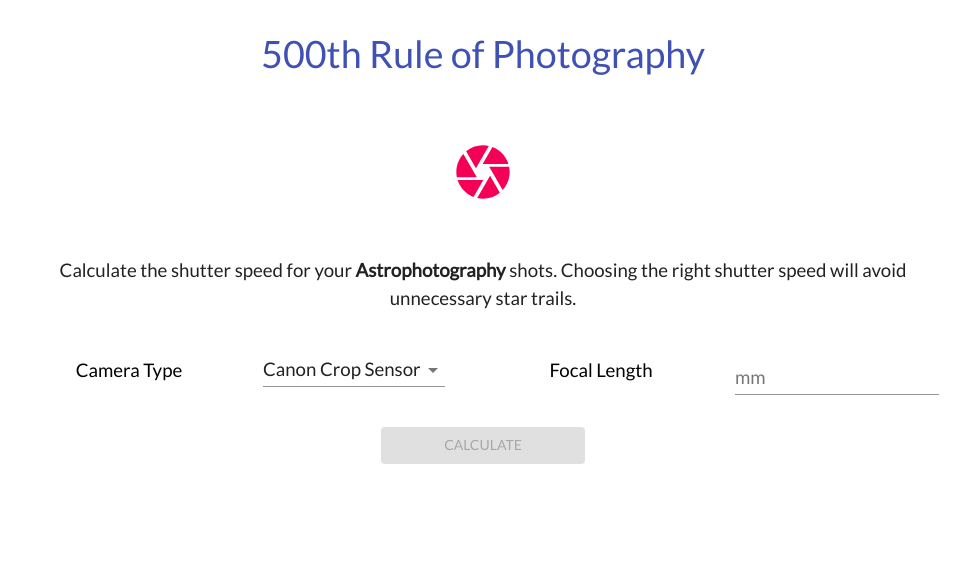
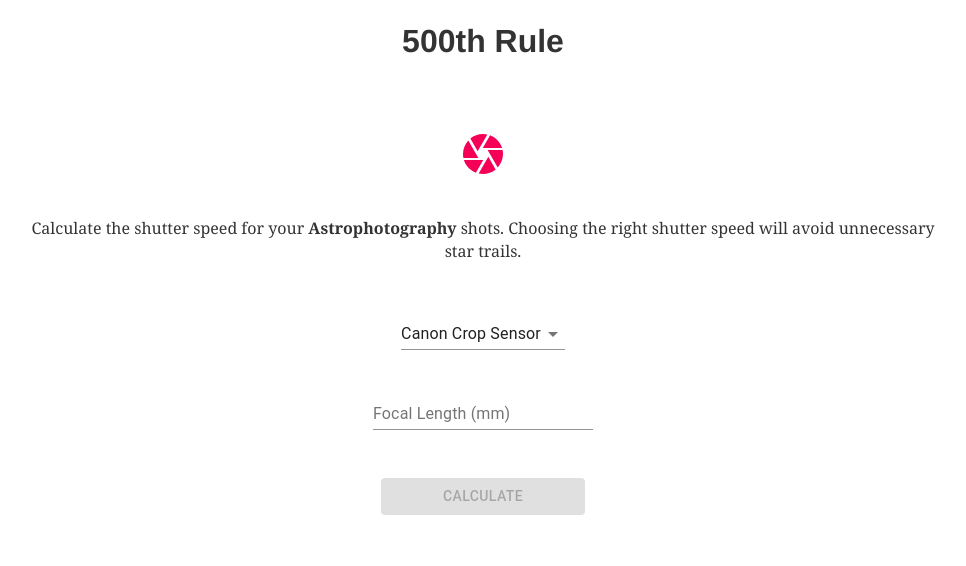
Before and after one commit to chilupa/500th-rule-of-photography, a Gatsby site: page / in a window 1280 px wide. Shown: the whole page, without its empty margins (157-1123 px from the left). Built offline with nearby package versions, Linux system fonts and the light colour scheme; Gatsby itself is replaced by a stand-in of ours.

Commit message:
Add typography

```diff
--- a/gatsby-config.js
+++ b/gatsby-config.js
@@ -1,10 +1,16 @@
 module.exports = {
   siteMetadata: {
-    title: `500th Rule of Photography`,
+    title: `500th Rule`,
     description: `500th rule helps you choose right camera settings to get a good exposure of stars and Milky ways and thus avoiding Star trails`,
     author: `Pavan Chilukuri`,
   },
   plugins: [
+    {
+      resolve: `gatsby-plugin-typography`,
+      options: {
+        pathToConfigModule: `src/utils/typography`,
+      },
+    },
     `gatsby-plugin-react-helmet`,
     {
       resolve: `gatsby-source-filesystem`,
--- a/package.json
+++ b/package.json
@@ -15,13 +15,17 @@
     "gatsby-plugin-offline": "^3.2.28",
     "gatsby-plugin-react-helmet": "^3.3.11",
     "gatsby-plugin-sharp": "^2.6.36",
+    "gatsby-plugin-typography": "^2.5.13",
     "gatsby-source-filesystem": "^2.3.30",
     "gatsby-transformer-sharp": "^2.5.15",
     "prop-types": "^15.7.2",
     "react": "^16.12.0",
     "react-dom": "^16.12.0",
     "react-helmet": "^6.1.0",
-    "react-reveal": "^1.2.2"
+    "react-reveal": "^1.2.2",
+    "react-typography": "^0.16.19",
+    "typography": "^0.16.19",
+    "typography-theme-funston": "^0.16.19"
   },
   "devDependencies": {
     "prettier": "2.1.0"
--- a/src/components/CameraSettings/CameraSettings.js
+++ b/src/components/CameraSettings/CameraSettings.js
@@ -1,10 +1,8 @@
 import React, { useState } from "react"
-import { Grid, Button, Typography, Snackbar } from "@material-ui/core"
+import { Grid, Button, Snackbar, Box } from "@material-ui/core"
 import CameraType from "../CameraType/CameraType"
 import FocalLength from "../FocalLength/FocalLength"
 import CameraIcon from "@material-ui/icons/Camera"
-import Field from "../Field/Field"
-import CenteredBox from "../CenteredBox/CenteredBox"
 import { Zoom, Bounce } from "react-reveal"
 import Alert from "../Alert/Alert"
 
@@ -58,41 +56,33 @@ const CameraSettings = () => {
     <Grid
       container
       direction="row"
+      alignItems="center"
       justify="center"
-      alignItems="center"
       spacing={4}
     >
-      <Grid item>
-        <CenteredBox>
-          <Zoom>
-            <CameraIcon color="secondary" style={{ fontSize: "4rem" }} />
-          </Zoom>
-        </CenteredBox>
+      <Grid style={{ textAlign: "center" }} item xs={12}>
+        <Zoom>
+          <CameraIcon color="secondary" style={{ fontSize: "3rem" }} />
+        </Zoom>
       </Grid>
-      <Grid item xs={12}>
-        <Typography variant="body1" color="textPrimary" align="center">
+      <Grid style={{ textAlign: "center" }} item xs={12}>
+        <p>
           Calculate the shutter speed for your <b>Astrophotography</b> shots.
           Choosing the right shutter speed will avoid unnecessary star trails.
-        </Typography>
+        </p>
       </Grid>
-      <Grid item xs={6} sm={3}>
-        <Field text="Camera Type" />
-      </Grid>
-      <Grid item xs={6} sm={3}>
+      <Grid style={{ textAlign: "center" }} item xs={12}>
         <CameraType
           cameras={cameras}
           handleChange={handleChange}
           cropType={cropType}
         />
       </Grid>
-      <Grid item xs={6} sm={3}>
-        <Field text="Focal Length" />
-      </Grid>
-      <Grid item xs={6} sm={3}>
+      <Grid style={{ textAlign: "center" }} item xs={12}>
         <FocalLength handleFocalLengthChange={handleFocalLengthChange} />
       </Grid>
       <Grid item xs={6} sm={3}>
-        <Typography align="center">
+        <Box pt={2}>
           <Button
             fullWidth
             disabled={focalLength === "" || cropType === ""}
@@ -102,21 +92,23 @@ const CameraSettings = () => {
           >
             Calculate
           </Button>
-        </Typography>
+        </Box>
       </Grid>
       <Grid item xs={12}>
         <Snackbar open={open} autoHideDuration={2000} onClose={handleClose}>
           {error ? (
             <Alert severity="error">
-              <Typography variant="body1" align="center">
-                Something went wrong. Please try again.
-              </Typography>
+              <Bounce>
+                <p>Something went wrong. Please try again.</p>
+              </Bounce>
             </Alert>
           ) : (
             <Alert severity="success">
-              <Typography variant="body1" align="center">
-                Your shutter speed should be ~ <b>{shutterSpeed}</b> second(s)
-              </Typography>
+              <Bounce>
+                <div>
+                  Your shutter speed should be ~ <b>{shutterSpeed}</b> second(s)
+                </div>
+              </Bounce>
             </Alert>
           )}
         </Snackbar>
--- a/src/components/CenteredBox/CenteredBox.js
+++ b/src/components/CenteredBox/CenteredBox.js
@@ -2,7 +2,7 @@ import { Box } from "@material-ui/core"
 import React from "react"
 
 const CenteredBox = ({ children }) => (
-  <Box display="flex" flexDirection="row" justifyContent="center" p={2}>
+  <Box display="flex" flexDirection="row" justifyContent="center" p={1}>
     {children}
   </Box>
 )
--- a/src/components/Field/Field.js
+++ /dev/null
@@ -1,10 +0,0 @@
-import React from "react"
-import { Typography } from "@material-ui/core"
-
-const Field = ({ text }) => (
-  <Typography variant="body1" align="center">
-    {text}
-  </Typography>
-)
-
-export default Field
--- a/src/components/FocalLength/FocalLength.js
+++ b/src/components/FocalLength/FocalLength.js
@@ -2,15 +2,12 @@ import React from "react"
 import TextField from "@material-ui/core/TextField"
 
 const FocalLength = ({ handleFocalLengthChange }) => (
-  <form noValidate autoComplete="off">
-    <TextField
-      id="standard-basic"
-      label="mm"
-      type="number"
-      min="0"
-      onChange={handleFocalLengthChange}
-    />
-  </form>
+  <TextField
+    label="Focal Length (mm)"
+    type="number"
+    min="0"
+    onChange={handleFocalLengthChange}
+  />
 )
 
 export default FocalLength
--- a/src/components/Header/Header.js
+++ b/src/components/Header/Header.js
@@ -1,12 +1,10 @@
 import React from "react"
 import PropTypes from "prop-types"
-import { Typography, Box } from "@material-ui/core"
+import { Box } from "@material-ui/core"
 
 const Header = ({ siteTitle }) => (
-  <Box p={3}>
-    <Typography variant="h1" color="primary" align="center">
-      {siteTitle}
-    </Typography>
+  <Box p={3} textAlign="center">
+    <h1>{siteTitle}</h1>
   </Box>
 )
 
--- a/src/pages/index.js
+++ b/src/pages/index.js
@@ -2,27 +2,10 @@ import React from "react"
 import Layout from "../components/Layout/Layout"
 import SEO from "../components/seo"
 import CameraSettings from "../components/CameraSettings/CameraSettings"
-import {
-  createMuiTheme,
-  ThemeProvider,
-  responsiveFontSizes,
-} from "@material-ui/core/styles"
 import { Helmet } from "react-helmet"
 
-const theme = createMuiTheme({
-  typography: {
-    fontFamily: "Lato",
-    body1: {
-      fontSize: "1.2rem",
-    },
-    h1: {
-      fontSize: "2.3rem",
-    },
-  },
-})
-
-const IndexPage = () => (
-  <ThemeProvider theme={responsiveFontSizes(theme)}>
+export default () => (
+  <>
     <Helmet>
       <meta charSet="utf-8" />
       <title>500th Rule Of Photography</title>
@@ -36,7 +19,5 @@ const IndexPage = () => (
       <SEO title="500th Rule of Photography" />
       <CameraSettings />
     </Layout>
-  </ThemeProvider>
+  </>
 )
-
-export default IndexPage
--- /dev/null
+++ b/src/utils/typography.js
@@ -0,0 +1,5 @@
+import Typography from "typography"
+import funstonTheme from "typography-theme-funston"
+
+const typography = new Typography(funstonTheme)
+export default typography
```
Also changed, not shown: 1 other file.
